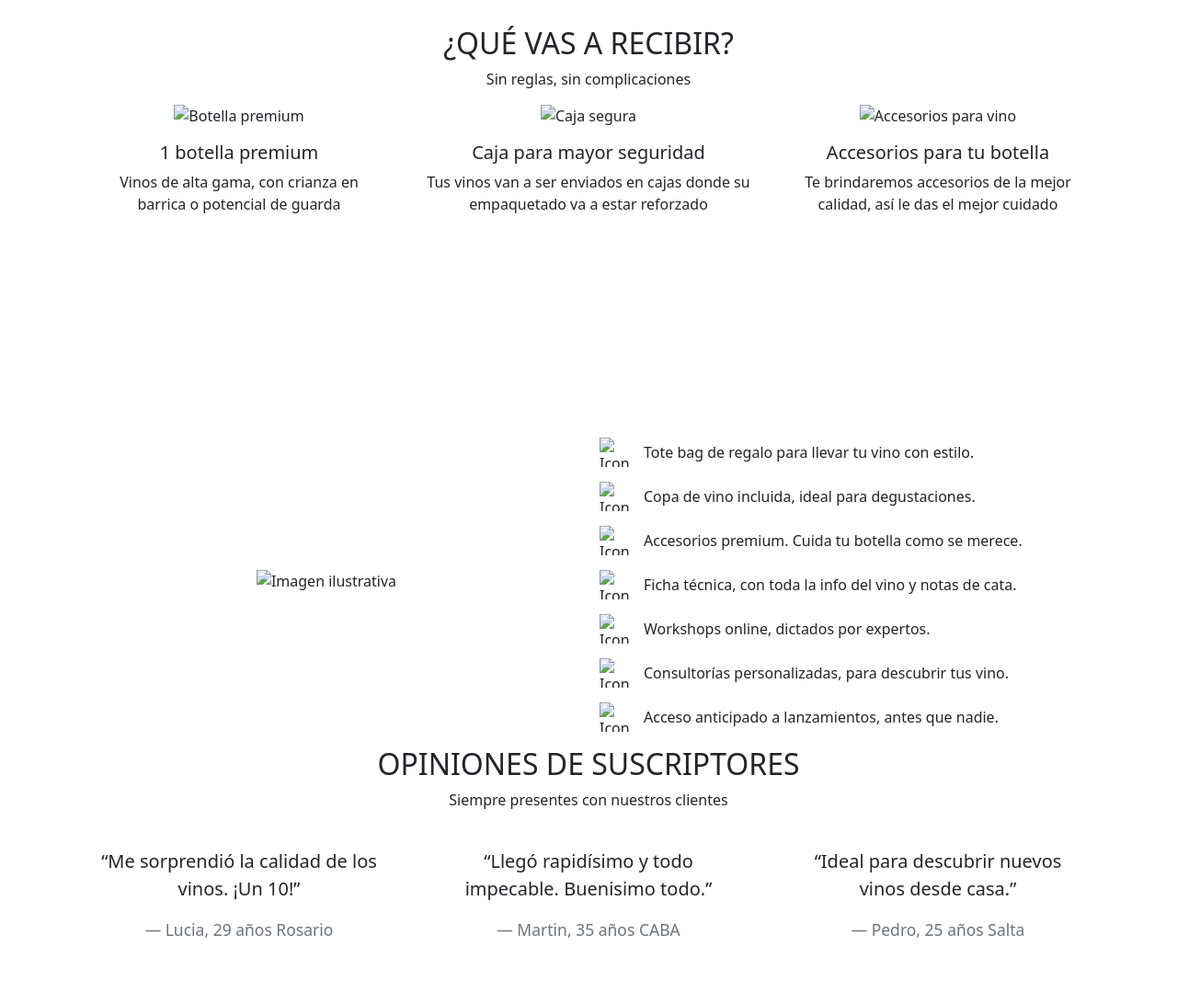
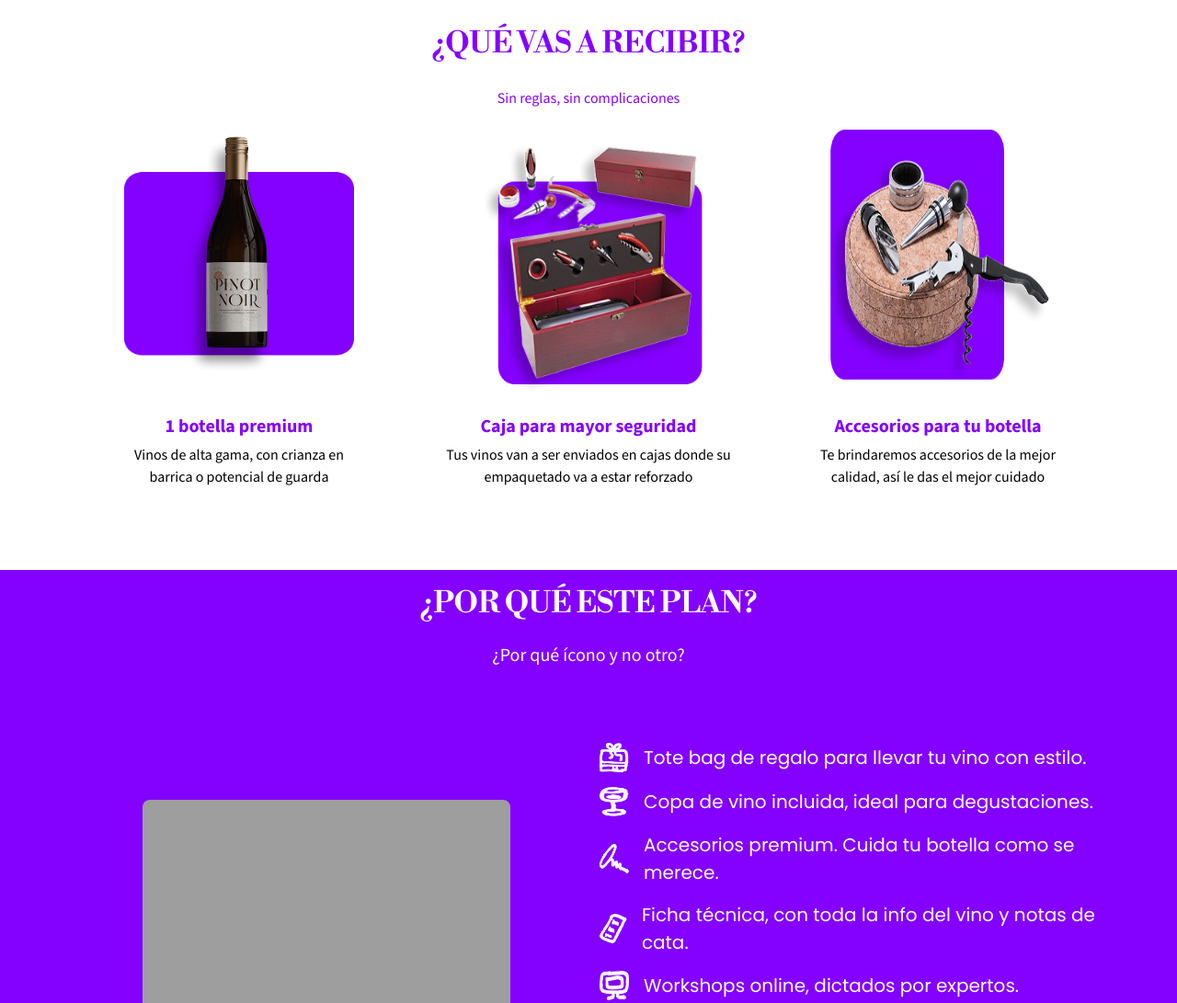
Before and after one commit to Michmartinezp/pre-entrega-tp02, a plain HTML site: page plan.html in a window 1280 px wide. Shown: the part 820-1911 px from the top of the page at 92% size. Drawn offline with nearby package versions, Linux system fonts and the light colour scheme; the site is published under a folder, as on GitHub Pages, so addresses that start at the root find nothing.

Commit message:
Update plan.html

```diff
--- a/plan.html
+++ b/plan.html
@@ -22,7 +22,7 @@
     <link rel="stylesheet" href="https://cdn.jsdelivr.net/npm/bootstrap-icons@1.11.3/font/bootstrap-icons.css">
 
     <!-- Estilos personalizados -->
-    <link rel="stylesheet" href="/styles.css">
+    <link rel="stylesheet" href="styles.css">
 </head>
 <body class="plan">
 
@@ -32,7 +32,7 @@
 
     <!-- Logo -->
     <a class="navbar-brand" href="#">
-      <img src="/imagenes-nuevas/logo.png" alt="YaVino logo" style="height: 80px;">
+      <img src="imagenes-nuevas/logo.png" alt="YaVino logo" style="height: 80px;">
     </a>
 
     <!-- Botón responsive -->
@@ -53,8 +53,8 @@
     <!-- Espacio para íconos (opcional) -->
     <div class="navbar-icons d-none d-lg-flex gap-3">
       <!-- Iconos en SVG o FontAwesome, por ejemplo -->
-      <a href="#"><img src="/imagenes-nuevas/carrito.svg" alt="Usuario" style="height: 24px;"></a>
-      <a href="#"><img src="/imagenes-nuevas/icon-user.svg" alt="Carrito" style="height: 24px;"></a>
+      <a href="#"><img src="imagenes-nuevas/carrito.svg" alt="Usuario" style="height: 24px;"></a>
+      <a href="#"><img src="imagenes-nuevas/icon-user.svg" alt="Carrito" style="height: 24px;"></a>
     </div>
 
   </div>
@@ -74,7 +74,7 @@
     </div>
     <!-- Imagen destacada -->
     <div class="col-lg-6 text-center">
-      <img src="/imagenes-nuevas/detalle-hero-new.png" class="img-fluid img-rounded" alt="Imagen Hero">
+      <img src="imagenes-nuevas/detalle-hero-new.png" class="img-fluid img-rounded" alt="Imagen Hero">
     </div>
   </div>
 </section>
@@ -88,21 +88,21 @@
   <div class="row">
     <!-- Beneficio 1 -->
     <div class="col-md-4 mb-4">
-      <img src="/imagenes-nuevas/lista-1.png" alt="Botella premium" class="mb-3" style="width: 250px; height: 300px;">
+      <img src="imagenes-nuevas/lista-1.png" alt="Botella premium" class="mb-3" style="width: 250px; height: 300px;">
       <h5 class="p-detalle-beneficios1">1 botella premium</h5>
       <p class="p-custom1">Vinos de alta gama, con crianza en <br> barrica o potencial de guarda</p>
     </div>
 
     <!-- Beneficio 2 -->
     <div class="col-md-4 mb-4">
-      <img src="/imagenes-nuevas/lista-2.png" alt="Caja segura" class="mb-3" style="width: 300px; height: 300px;">
+      <img src="imagenes-nuevas/lista-2.png" alt="Caja segura" class="mb-3" style="width: 300px; height: 300px;">
       <h5 class="p-detalle-beneficios1">Caja para mayor seguridad</h5>
       <p class="p-custom1">Tus vinos van a ser enviados en cajas donde su<br> empaquetado va a estar reforzado</p>
     </div>
 
     <!-- Beneficio 3 -->
     <div class="col-md-4 mb-4">
-      <img src="/imagenes-nuevas/lista-3.png" alt="Accesorios para vino" class="mb-3" style="width: 300px; height: 300px;">
+      <img src="imagenes-nuevas/lista-3.png" alt="Accesorios para vino" class="mb-3" style="width: 300px; height: 300px;">
       <h5 class="p-detalle-beneficios1">Accesorios para tu botella</h5>
       <p class="p-custom1">Te brindaremos accesorios de la mejor <br>calidad, así le das el mejor cuidado</p>
     </div>
@@ -127,7 +127,7 @@
     <div class="row align-items-center">
      <!-- Columna de imagen -->
 <div class="col-lg-6 text-center mb-4 mb-lg-0 d-flex justify-content-center">
-  <img src="/imagenes-nuevas/por-que-seccion.png"
+  <img src="imagenes-nuevas/por-que-seccion.png"
        class="img-fluid img-rounded imagen-ajustada"
        alt="Imagen ilustrativa">
 </div>
@@ -136,31 +136,31 @@
       <div class="col-lg-6">
         <ul class="list-unstyled mt-4">
           <li class="d-flex align-items-center mb-3">
-            <img src="/imagenes-nuevas/porque-1.png" alt="Icono 1" class="me-3" style="width: 32px; height: 32px;">
+            <img src="imagenes-nuevas/porque-1.png" alt="Icono 1" class="me-3" style="width: 32px; height: 32px;">
             <span class="lead-custom">Tote bag de regalo para llevar tu vino con estilo.</span>
           </li>
     <li class="d-flex align-items-center mb-3">
-      <img src="/imagenes-nuevas/porque-2.png" alt="Icono 2" class="me-3" style="width: 32px; height: 32px;">
+      <img src="imagenes-nuevas/porque-2.png" alt="Icono 2" class="me-3" style="width: 32px; height: 32px;">
       <span class="lead-custom">Copa de vino incluida, ideal para degustaciones.</span>
     </li>
     <li class="d-flex align-items-center mb-3">
-      <img src="/imagenes-nuevas/porque-3.png" alt="Icono 3" class="me-3" style="width: 32px; height: 32px;">
+      <img src="imagenes-nuevas/porque-3.png" alt="Icono 3" class="me-3" style="width: 32px; height: 32px;">
       <span class="lead-custom">Accesorios premium. Cuida tu botella como se merece.</span>
     </li>
     <li class="d-flex align-items-center mb-3">
-      <img src="/imagenes-nuevas/porque-4.png" alt="Icono 1" class="me-3" style="width: 32px; height: 32px;">
+      <img src="imagenes-nuevas/porque-4.png" alt="Icono 1" class="me-3" style="width: 32px; height: 32px;">
       <span class="lead-custom">Ficha técnica, con toda la info del vino y notas de cata.</span>
     </li>
     <li class="d-flex align-items-center mb-3">
-      <img src="/imagenes-nuevas/porque-5.png" alt="Icono 1" class="me-3" style="width: 32px; height: 32px;">
+      <img src="imagenes-nuevas/porque-5.png" alt="Icono 1" class="me-3" style="width: 32px; height: 32px;">
       <span class="lead-custom">Workshops online, dictados por expertos.</span>
     </li>
     <li class="d-flex align-items-center mb-3">
-      <img src="/imagenes-nuevas/porque-6.png" alt="Icono 1" class="me-3" style="width: 32px; height: 32px;">
+      <img src="imagenes-nuevas/porque-6.png" alt="Icono 1" class="me-3" style="width: 32px; height: 32px;">
       <span class="lead-custom">Consultorías personalizadas, para descubrir tus vino.</span>
     </li>
     <li class="d-flex align-items-center mb-3">
-      <img src="/imagenes-nuevas/porque-7.png" alt="Icono 1" class="me-3" style="width: 32px; height: 32px;">
+      <img src="imagenes-nuevas/porque-7.png" alt="Icono 1" class="me-3" style="width: 32px; height: 32px;">
       <span class="lead-custom">Acceso anticipado a lanzamientos, antes que nadie.</span>
     </li>
   </ul>
```
